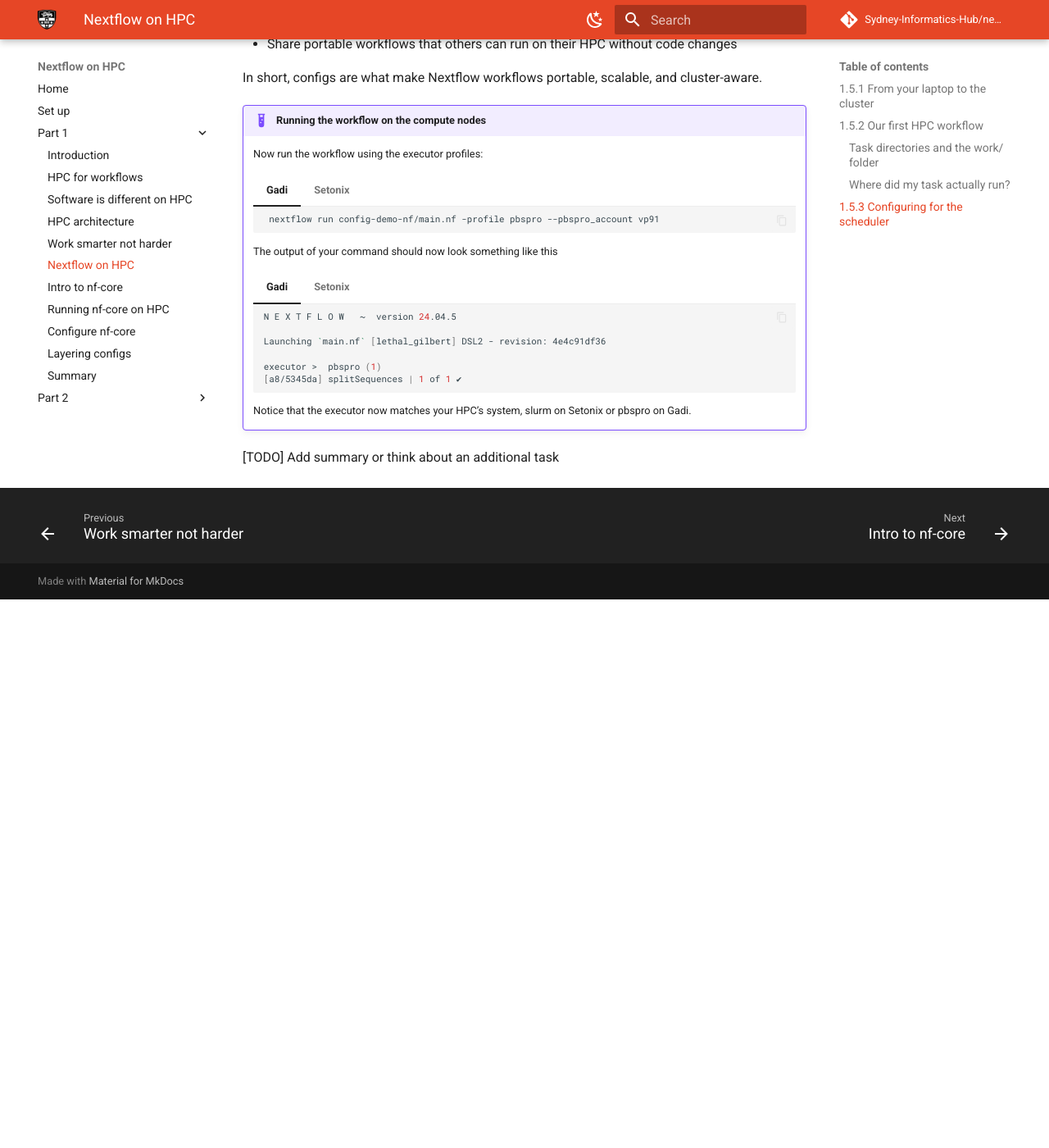
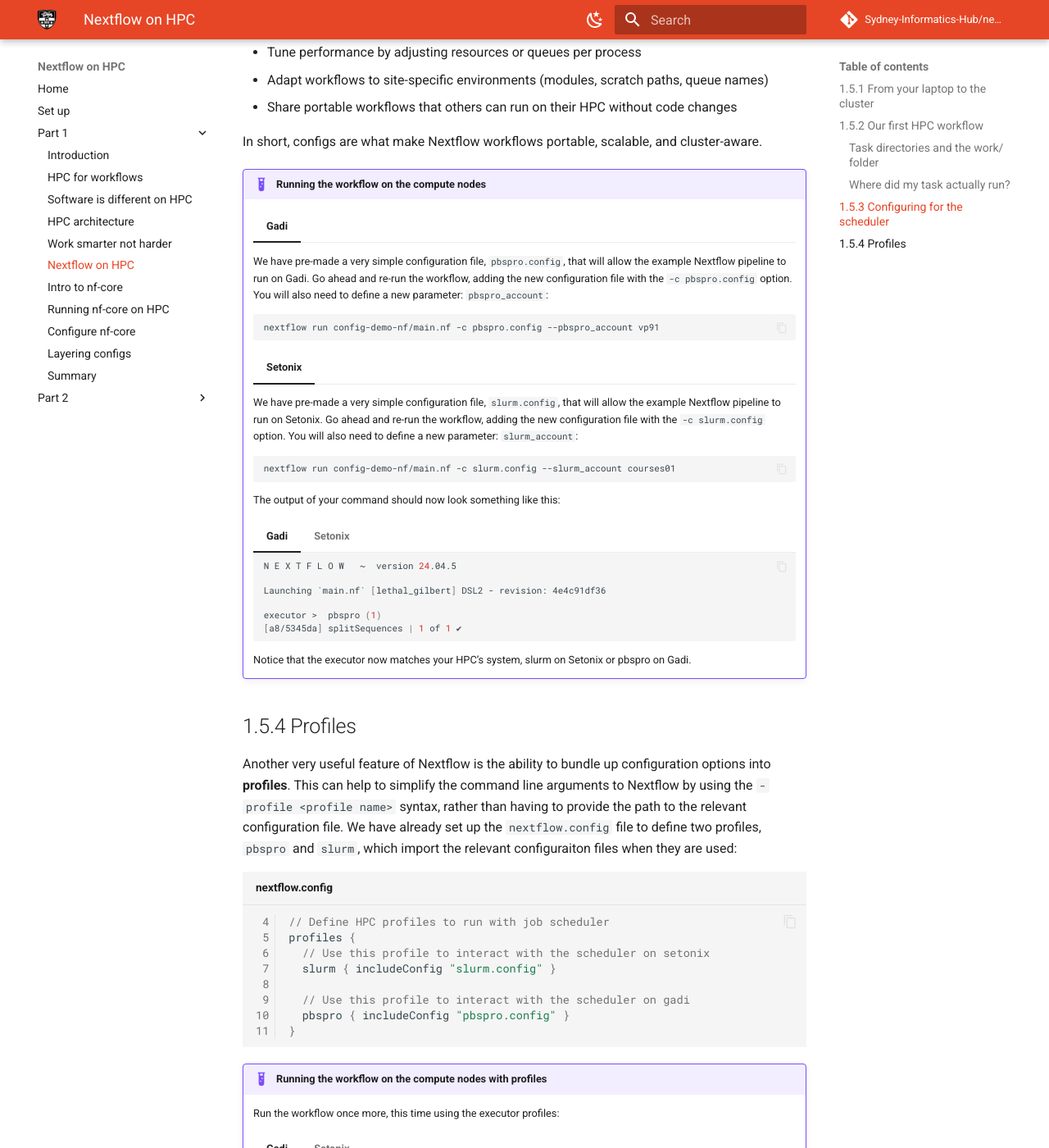
Before and after one commit to Sydney-Informatics-Hub/nextflow-hpc-workshop, an MkDocs documentation site: the page built from docs/part1/01_5_nf_hpc.md, in a window 1280 px wide and 1400 px high, scrolled down 4093 px. Shown: the whole window at 82% size. Built offline with MkDocs 1.6.1 and Material for MkDocs 9.7.7, drawn with Linux system fonts in a browser that asks for light colours; comment, search, counter and statistics services are not loaded; before the commit the page ends 4824 px from its top, so only the background shows below that; some of the changed text lies outside the part shown.

````diff
--- a/docs/part1/01_5_nf_hpc.md
+++ b/docs/part1/01_5_nf_hpc.md
@@ -104,9 +104,13 @@ Inside this directory, each process execution (or task) runs in its own isolated
 
 !!! note
 
-    You can execute tree `work/` to view the work directory structure.
+    You can execute `tree work/` to view the work directory structure.
 
     ```bash
+    tree work/
+    ```
+
+    ```console title="Output"
     work
     └── 6b
     └── e8feb6a83bb78a7a6661ccc1211857
@@ -146,7 +150,7 @@ It can specify:
 - Environment: Modules, containers, or conda environments to load.
 - Storage: Where to store temporary and output files.
 
-configs are powerful on HPC systems, because they are what connect your workflow to the scheduler.
+Configs are powerful on HPC systems, because they are what connect your workflow to the scheduler.
 They translate Nextflow’s processes into properly submitted batch jobs.
 
 Because configs are separate from the workflow logic, you can:
@@ -160,18 +164,23 @@ In short, configs are what make Nextflow workflows portable, scalable, and clust
 
 !!! example "Running the workflow on the compute nodes"
 
-    Now run the workflow using the executor profiles:
+    === "Gadi"
 
-    === "Gadi"
-        ```bash
-         nextflow run config-demo-nf/main.nf -profile pbspro --pbspro_account vp91
-        ```
+    We have pre-made a very simple configuration file, `pbspro.config`, that will allow the example Nextflow pipeline to run on Gadi. Go ahead and re-run the workflow, adding the new configuration file with the `-c pbspro.config` option. You will also need to define a new parameter: `pbspro_account`:
+
+    ```bash
+    nextflow run config-demo-nf/main.nf -c pbspro.config --pbspro_account vp91
+    ```
+
     === "Setonix"
-        ```bash
-        nextflow run config-demo-nf/main.nf -profile slurm --slurm_account courses01
-        ```
 
-    The output of your command should now look something like this
+    We have pre-made a very simple configuration file, `slurm.config`, that will allow the example Nextflow pipeline to run on Setonix. Go ahead and re-run the workflow, adding the new configuration file with the `-c slurm.config` option. You will also need to define a new parameter: `slurm_account`:
+
+    ```bash
+    nextflow run config-demo-nf/main.nf -c slurm.config --slurm_account courses01
+    ```
+
+    The output of your command should now look something like this:
 
     === "Gadi"
         ```bash
@@ -193,4 +202,53 @@ In short, configs are what make Nextflow workflows portable, scalable, and clust
         ```
     Notice that the executor now matches your HPC’s system, slurm on Setonix or pbspro on Gadi.
 
-[TODO] Add summary or think about an additional task
+## 1.5.4 Profiles
+
+Another very useful feature of Nextflow is the ability to bundle up configuration options into **profiles**. This can help to simplify the command line arguments to Nextflow by using the `-profile <profile name>` syntax, rather than having to provide the path to the relevant configuration file. We have already set up the `nextflow.config` file to define two profiles, `pbspro` and `slurm`, which import the relevant configuraiton files when they are used:
+
+```groovy title="nextflow.config" linenums="4"
+// Define HPC profiles to run with job scheduler
+profiles {
+  // Use this profile to interact with the scheduler on setonix
+  slurm { includeConfig "slurm.config" }
+
+  // Use this profile to interact with the scheduler on gadi
+  pbspro { includeConfig "pbspro.config" }
+}
+```
+
+!!! example "Running the workflow on the compute nodes with profiles"
+
+    Run the workflow once more, this time using the executor profiles:
+
+    === "Gadi"
+        ```bash
+         nextflow run config-demo-nf/main.nf -profile pbspro --pbspro_account vp91
+        ```
+    === "Setonix"
+        ```bash
+        nextflow run config-demo-nf/main.nf -profile slurm --slurm_account courses01
+        ```
+
+    The output of your command should be the same as before:
+
+    === "Gadi"
+        ```bash
+        N E X T F L O W   ~  version 24.04.5
+
+        Launching `main.nf` [lethal_gilbert] DSL2 - revision: 4e4c91df36
+
+        executor >  pbspro (1)
+        [a8/5345da] splitSequences | 1 of 1 ✔
+        ```
+    === "Setonix"
+        ```bash
+        N E X T F L O W   ~  version 24.10.0
+
+        Launching `main.nf` [nice_boltzmann] DSL2 - revision: 4e4c91df36
+
+        executor >  slurm (1)
+        [67/d497fa] splitSequences [100%] 1 of 1 ✔
+        ```
+
+Now that we've recapped the basics of Nextflow and seen how a simple Nextflow pipeline can be run on an HPC, in the next section we will look at how we can start running some more complex workflows on HPCs, and how we can configure them to more efficiently utilise the resources available to them.
````
Also changed, not shown: other parts of docs/part1/01_5_nf_hpc.md (+1 -1 lines).
